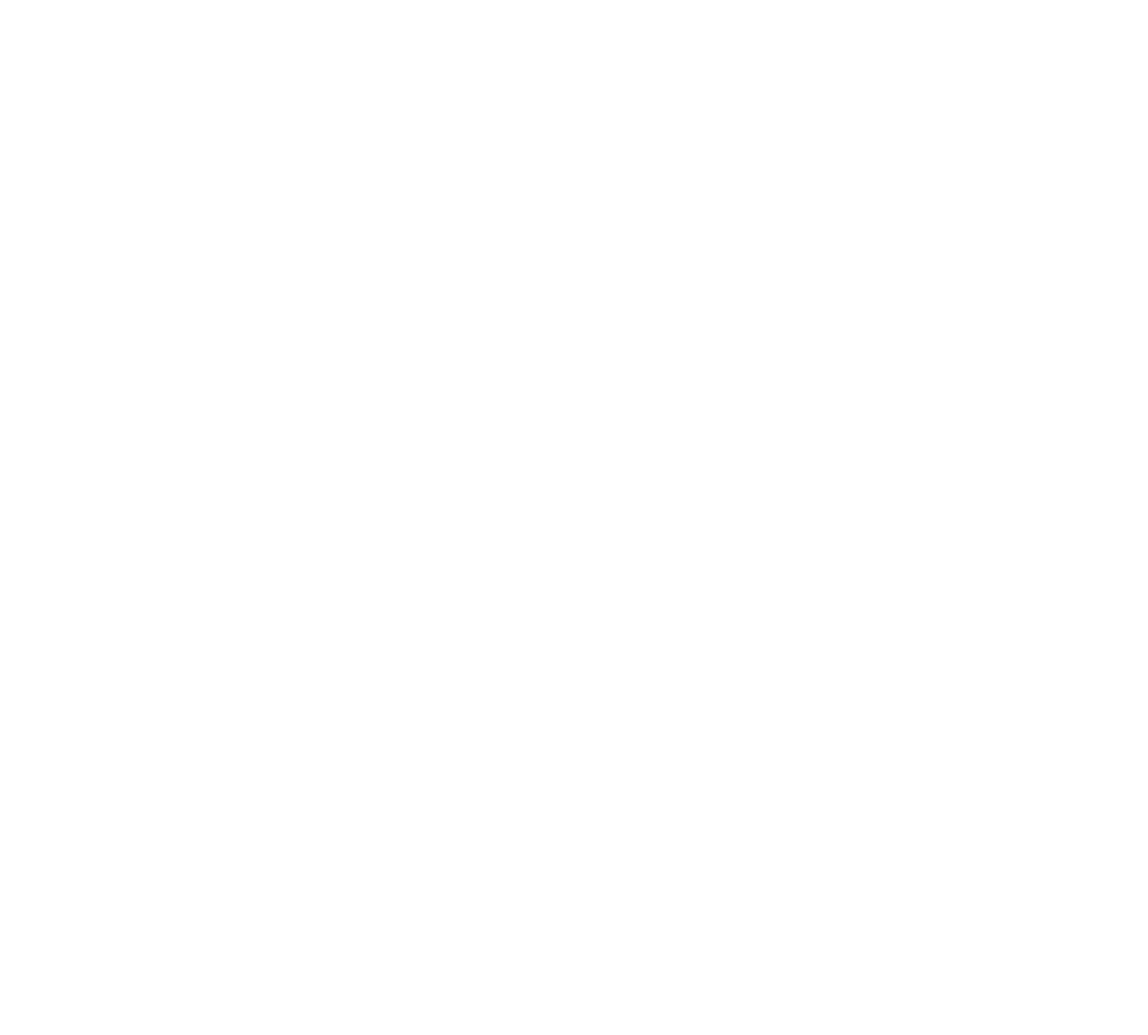
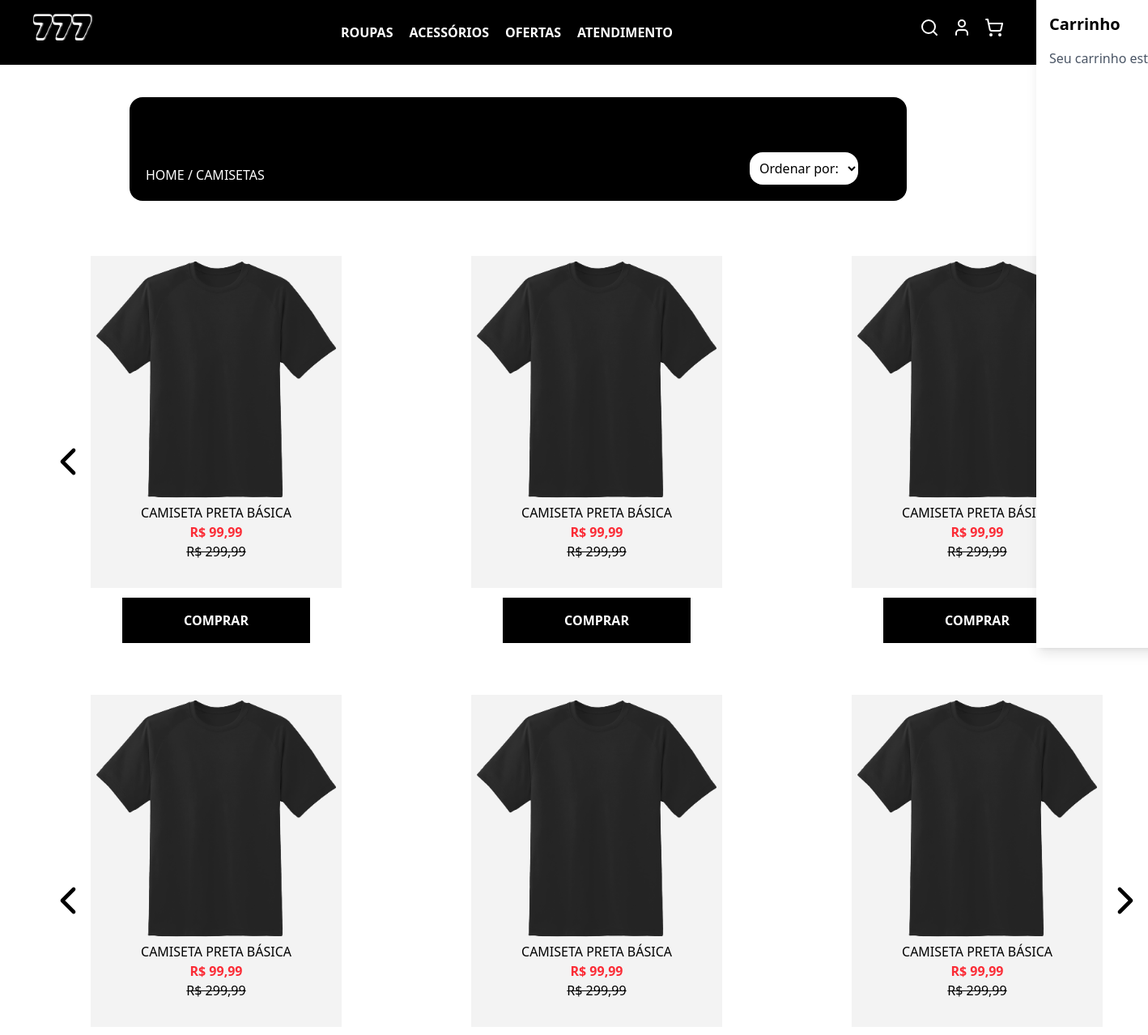
Before and after one commit to kaua-sousaa/projeto-loja-virtual, a React app: page /RoupasPage in a window 1280 px wide. Before the commit this address had no page. Shown: the top 1278 px of the page at 81% size, 1418 px wide, since content can reach past the window. Before the commit the page ends 800 px from the top, so only its background shows below. Built offline with nearby package versions, Linux system fonts and the light colour scheme; the HTML template or start-up script is replaced by a standard one.

Commit message:
pagina especifica de roupas

```diff
--- a/src/pages/LoginPage.jsx
+++ b/src/pages/LoginPage.jsx
@@ -38,7 +38,11 @@
                 <Input placeholder="TELEFONE" />
               </div>
             </div>
-            <div className="flex justify-center mt-5">
+            <div className="flex justify-center mt-10 space-x-2 items-center">
+                <input type="checkbox" name="" id="" />
+                <span>Concordo em vender a alma para a loja</span>
+            </div>
+            <div className="flex justify-center mt-3">
               <Button className="w-[300px] mt-3 rounded-md">REGISTRAR-SE</Button>
             </div>
           </form>
--- /dev/null
+++ b/src/pages/RoupasPage.jsx
@@ -0,0 +1,36 @@
+import Footer from "../components/Footer";
+import Header from "../components/Header";
+import LinhaRoupas from "../components/LinhaRoupas";
+import Blusa from "../assets/blusa.png"
+const RoupasPage = () => {
+
+    return (
+        <div>
+            <div>
+                <Header/>
+            </div>
+            <div className="flex justify-center">
+                <div className="bg-black h-32 mt-10 w-3/4 rounded-2xl mb-10 flex justify-between items-end p-5">
+                    <p className="text-white">HOME / CAMISETAS </p>
+                    <select name="" id="" className="bg-white mr-10 p-2 rounded-2xl">
+                        <option value="">Ordenar por: </option>
+                        <option value="">Menor preço</option>
+                        <option value="">Maior preço</option>
+                        <option value="">A - Z</option>
+                        <option value="">Z - A</option>
+                    </select>
+                </div>
+            </div>
+            <div>
+                <LinhaRoupas item={Blusa}/>
+                <LinhaRoupas item={Blusa}/>
+                <LinhaRoupas item={Blusa}/>
+            </div>
+            <div>
+                <Footer/>
+            </div>
+        </div>
+    )
+}
+
+export default RoupasPage;
--- a/src/routes/AppRoutes.jsx
+++ b/src/routes/AppRoutes.jsx
@@ -1,12 +1,14 @@
 import { Route, Routes } from "react-router-dom"
 import Home from "../pages/Home"
 import LoginPage from "../pages/LoginPage";
+import RoupasPage from "../pages/RoupasPage";
 
 const AppRoutes = () => {
     return(
         <Routes>
             <Route path="/" element={<Home/>}/>
             <Route path="/LoginPage" element={<LoginPage/>}/>
+            <Route path="/RoupasPage" element={<RoupasPage/>}/>
         </Routes>
     )
 }
```
